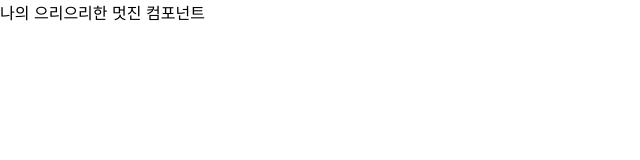
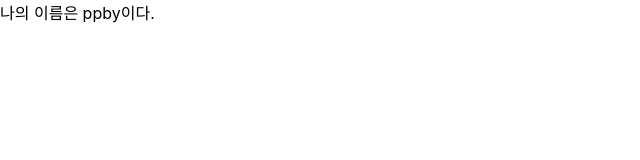
Before and after one commit to jjunnnys/hello-react, a React (Create React App) app: page / in a window 1280 px wide. Shown: the top 160 px of the page, without its empty margins (0-640 px from the left). Built offline with nearby package versions, Linux system fonts and the light colour scheme.

Commit message:
Add 'JSX 내부에서 props 렌더링'

```diff
--- a/src/App.js
+++ b/src/App.js
@@ -1,9 +1,9 @@
-import React, { Component } from "react";
+import React from "react";
 import "./App.css";
 import MyComponent from "./MyComponent";
 
 const App = () => {
-  return <MyComponent />;
+  return <MyComponent name="ppby" />;
 };
 
 export default App;
--- a/src/MyComponent.js
+++ b/src/MyComponent.js
@@ -1,7 +1,7 @@
 import React from "react";
 
-const MyComponent = () => {
-  return <div>나의 으리으리한 멋진 컴포넌트</div>;
+const MyComponent = (props) => {
+  return <div>나의 이름은 {props.name}이다.</div>;
 };
 
 export default MyComponent;
```
